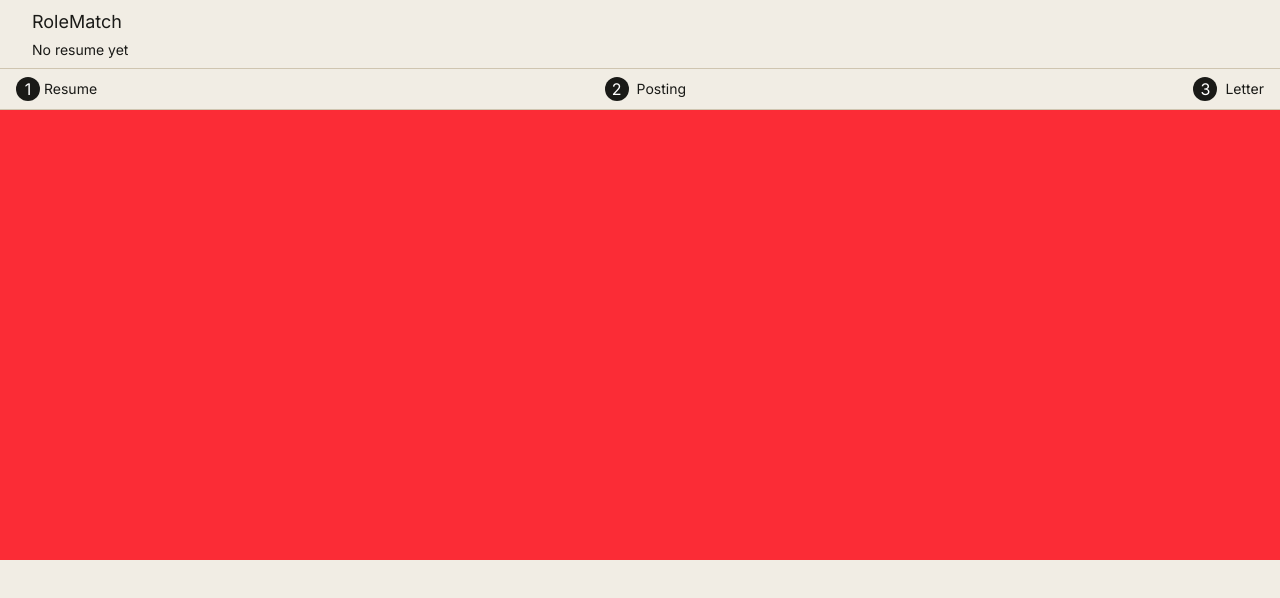
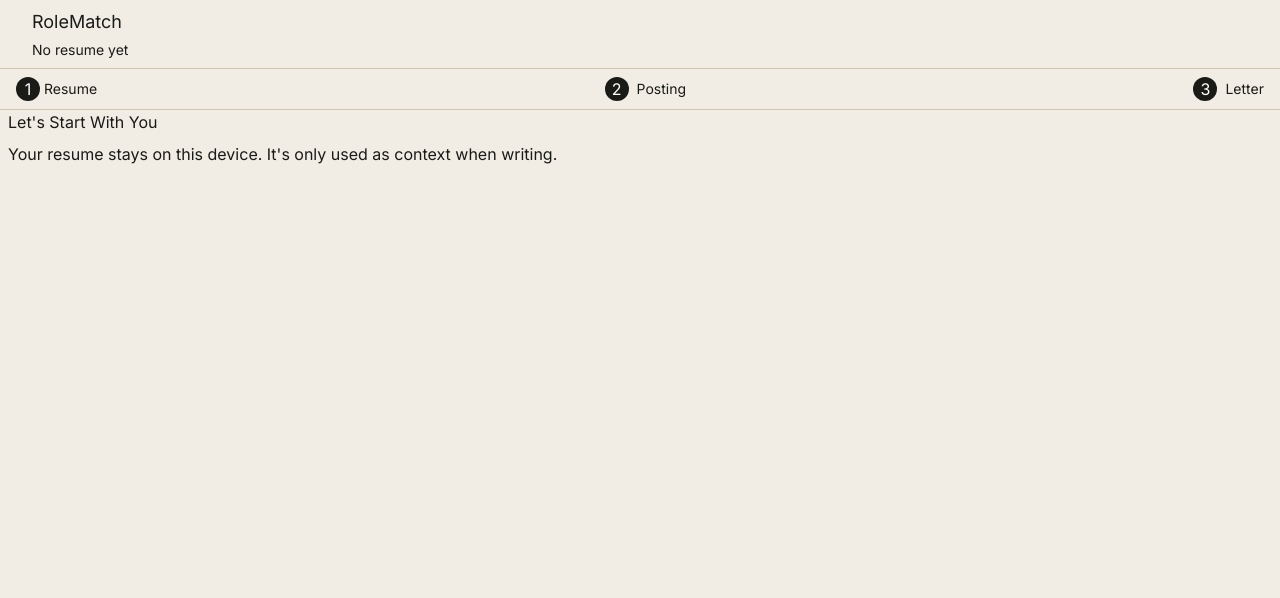
Before and after one commit to h4wks123/role-match, a React (Vite) app in the folder extension/: page / in a window 1280 px wide. Shown: the top 598 px of the page. Built offline with nearby package versions, Linux system fonts and the light colour scheme.

Commit message:
feat: added resume posting and letter placeholder

```diff
--- a/extension/src/routes/letter.jsx
+++ b/extension/src/routes/letter.jsx
@@ -1,5 +1,5 @@
 function Letter() {
-  return <section className="h-112.5 bg-yellow-500"></section>;
+  return <section className="h-125"></section>;
 }
 
 export default Letter;
--- a/extension/src/routes/posting.jsx
+++ b/extension/src/routes/posting.jsx
@@ -1,5 +1,5 @@
 function Posting() {
-  return <section className="h-112.5 bg-green-500"></section>;
+  return <section className="h-125"></section>;
 }
 
 export default Posting;
--- a/extension/src/routes/resume.jsx
+++ b/extension/src/routes/resume.jsx
@@ -1,5 +1,19 @@
 function Resume() {
-  return <section className="h-112.5 bg-red-500"></section>;
+  return (
+    <section className="flex flex-col gap-4 min-h-125">
+      <div className="flex gap-2">
+        <div />
+        <div className="flex flex-col gap-2">
+          <h3>Let's Start With You</h3>
+          <span>
+            Your resume stays on this device. It's only used as context when
+            writing.
+          </span>
+        </div>
+      </div>
+      {/* Drop your resume here */}
+    </section>
+  );
 }
 
 export default Resume;
```
